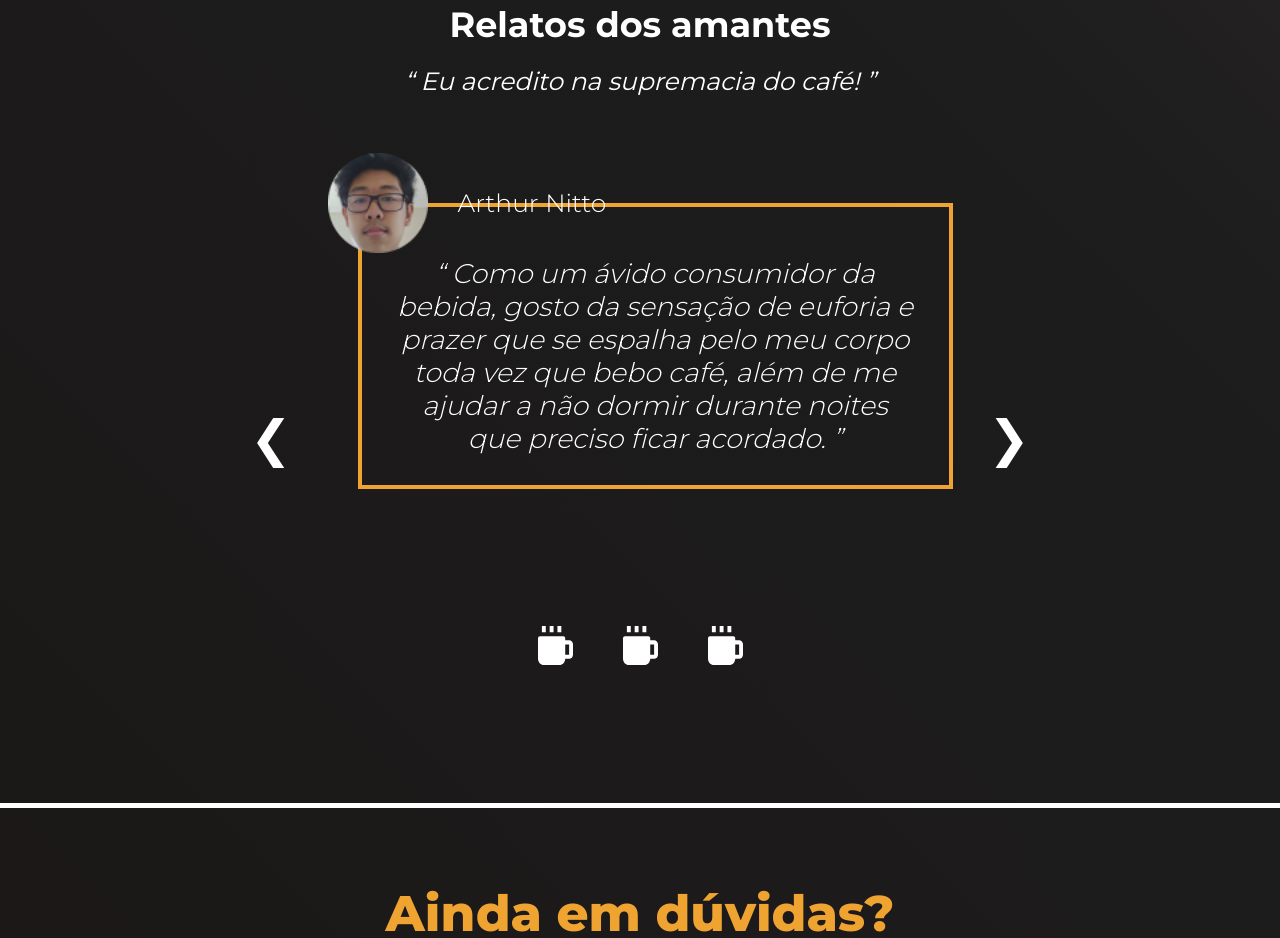
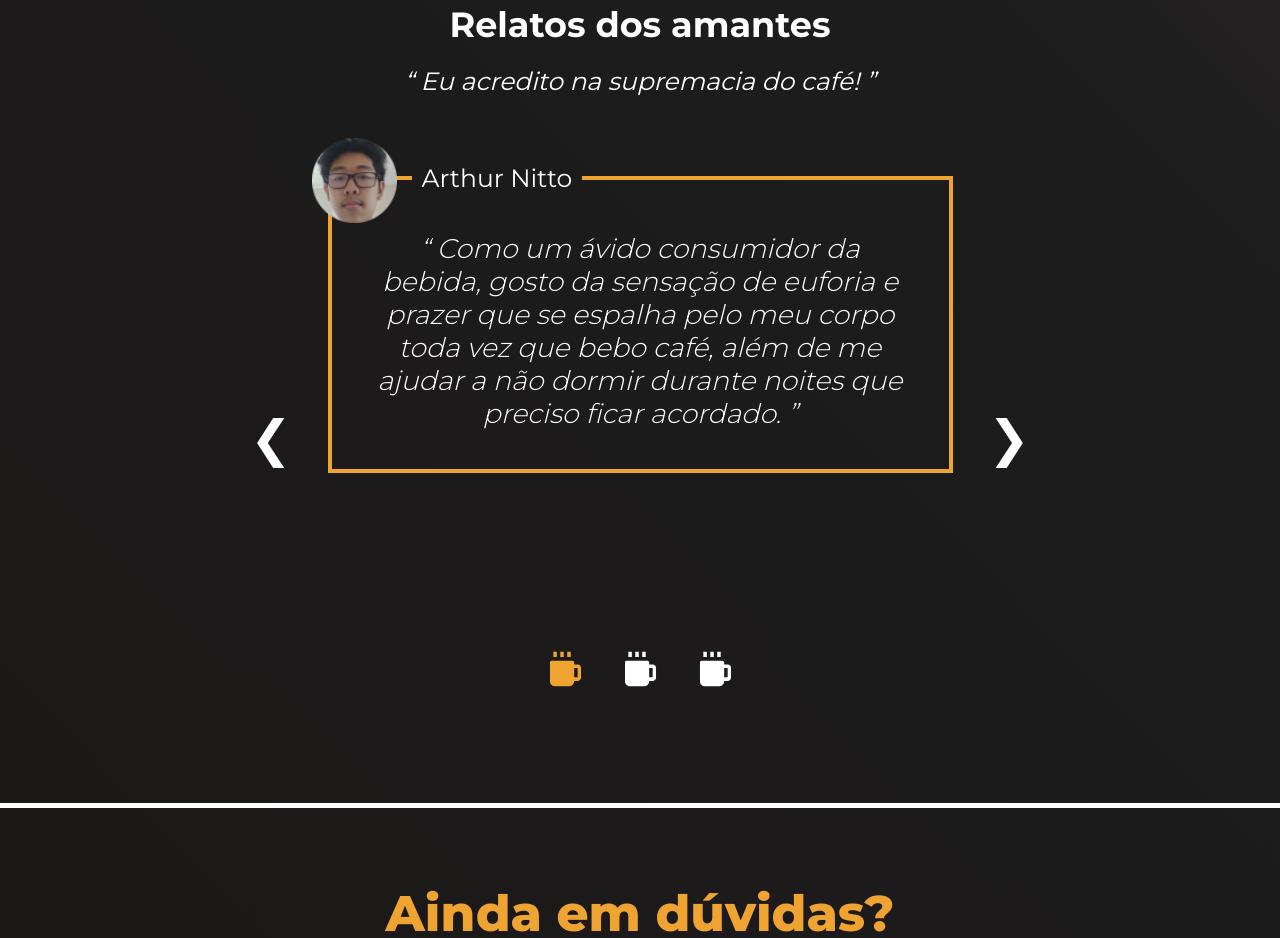
Before and after one commit to ryansakurai/capacitacao-html-css, a plain HTML site: page index.html in a window 1280 px wide. Shown: the part 2797-3735 px from the top of the page. Drawn offline with Linux system fonts and the light colour scheme; a web font is replaced by a local one.

Commit message:
slides consertados

```diff
--- a/index.html
+++ b/index.html
@@ -164,45 +164,39 @@
                 </p>
             </header>
             <div class="secundaria-conteudo">
-                <div class="slide arthur">
-                    <div class="legenda">
-                        <img src="assets/arthur.png" alt="">
-                        <p>
-                            Arthur Nitto
-                        </p>
-                    </div>
+                <fieldset class="slide arthur">
+                    <legend> Arthur Nitto </legend>
+                    <img src="assets/arthur.png" alt="">
                     <p class="relato">
                         <q> Como um ávido consumidor da bebida, gosto da sensação de euforia e prazer que se espalha pelo meu corpo toda vez que bebo café, além de me ajudar a não dormir durante noites que preciso ficar acordado. </q>
                     </p>
-                </div>
-                <div class="slide marcelo">
-                    <div class="legenda">
-                        <img src="assets/marcelo.png" alt="">
-                        <p>
-                            Marcelo Pirro
-                        </p>
-                    </div>
+                </fieldset>
+                <fieldset class="slide marcelo">
+                    <legend> Marcelo Pirro </legend>
+                    <img src="assets/marcelo.png" alt="">
                     <p class="relato">
                         <q> Minha relação com o café é tipo: 'eu cheguei em um ponto em que eu preciso do café pra funcionar'. Eu sinto muito essa vibe de que o café é o que 'starta' o me dia e me da energia pra fazer as paradas. </q>
                     </p>
-                </div>
-                <div class="slide titi">
-                    <div class="legenda">
-                        <img src="assets/titi.png" alt="">
-                        <p>
-                            Thiago Proença
-                        </p>
-                    </div>
+                </fieldset>
+                <fieldset class="slide titi">
+                    <legend> Thiago Proença </legend>
+                    <img src="assets/titi.png" alt="">
                     <p class="relato">
                         <q> Eu gosto da sensação de tranquilidade ao aproveitar uma boa xícara de café logo pela manhã, depois de uma boa noite de sono, antes de começar a correria do dia-a-dia. </q>
                     </p>
-                </div>
+                </fieldset>
                 <a class="seta seta-esquerda" onclick="avancarSlide(-1)"> &#10094; </a>
                 <a class="seta seta-direita" onclick="avancarSlide(1)"> &#10095; </a>
                 <div class="bolinhas">
-                    <img class="bolinha" src="assets/cafe-slides.svg" alt="Ícone branco de uma caneca de café" onclick="esteSlide(1)">
-                    <img class="bolinha" src="assets/cafe-slides.svg" alt="Ícone branco de uma caneca de café" onclick="esteSlide(2)"">
-                    <img class="bolinha" src="assets/cafe-slides.svg" alt="Ícone branco de uma caneca de café" onclick="esteSlide(3)"">
+                    <svg class="bolinha" onclick="esteSlide(1)" width="25" height="28" viewBox="0 0 25 28" fill="none" xmlns="http://www.w3.org/2000/svg">
+                        <path d="M2.77778 0H5.55556V4.42019H2.77778V0ZM8.33333 0H11.1111V4.42019H8.33333V0ZM13.8889 0H16.6667V4.42019H13.8889V0ZM22.2222 10.3138H19.4444V8.84037C19.4444 8.4496 19.2981 8.07484 19.0376 7.79852C18.7772 7.52221 18.4239 7.36698 18.0556 7.36698H1.38889C1.02053 7.36698 0.667263 7.52221 0.406796 7.79852C0.146329 8.07484 0 8.4496 0 8.84037V23.5743C0 24.7466 0.438987 25.8709 1.22039 26.6999C2.00179 27.5288 3.0616 27.9945 4.16667 27.9945H15.2778C16.3828 27.9945 17.4427 27.5288 18.2241 26.6999C19.0055 25.8709 19.4444 24.7466 19.4444 23.5743H22.2222C23.7542 23.5743 25 22.2527 25 20.6275V13.2606C25 11.6354 23.7542 10.3138 22.2222 10.3138ZM19.4444 20.6275V13.2606H22.2222L22.225 20.6275H19.4444Z" fill="white"/>
+                    </svg>
+                    <svg class="bolinha" onclick="esteSlide(2)" width="25" height="28" viewBox="0 0 25 28" fill="none" xmlns="http://www.w3.org/2000/svg">
+                        <path d="M2.77778 0H5.55556V4.42019H2.77778V0ZM8.33333 0H11.1111V4.42019H8.33333V0ZM13.8889 0H16.6667V4.42019H13.8889V0ZM22.2222 10.3138H19.4444V8.84037C19.4444 8.4496 19.2981 8.07484 19.0376 7.79852C18.7772 7.52221 18.4239 7.36698 18.0556 7.36698H1.38889C1.02053 7.36698 0.667263 7.52221 0.406796 7.79852C0.146329 8.07484 0 8.4496 0 8.84037V23.5743C0 24.7466 0.438987 25.8709 1.22039 26.6999C2.00179 27.5288 3.0616 27.9945 4.16667 27.9945H15.2778C16.3828 27.9945 17.4427 27.5288 18.2241 26.6999C19.0055 25.8709 19.4444 24.7466 19.4444 23.5743H22.2222C23.7542 23.5743 25 22.2527 25 20.6275V13.2606C25 11.6354 23.7542 10.3138 22.2222 10.3138ZM19.4444 20.6275V13.2606H22.2222L22.225 20.6275H19.4444Z" fill="white"/>
+                    </svg>
+                    <svg class="bolinha" onclick="esteSlide(3)" width="25" height="28" viewBox="0 0 25 28" fill="none" xmlns="http://www.w3.org/2000/svg">
+                        <path d="M2.77778 0H5.55556V4.42019H2.77778V0ZM8.33333 0H11.1111V4.42019H8.33333V0ZM13.8889 0H16.6667V4.42019H13.8889V0ZM22.2222 10.3138H19.4444V8.84037C19.4444 8.4496 19.2981 8.07484 19.0376 7.79852C18.7772 7.52221 18.4239 7.36698 18.0556 7.36698H1.38889C1.02053 7.36698 0.667263 7.52221 0.406796 7.79852C0.146329 8.07484 0 8.4496 0 8.84037V23.5743C0 24.7466 0.438987 25.8709 1.22039 26.6999C2.00179 27.5288 3.0616 27.9945 4.16667 27.9945H15.2778C16.3828 27.9945 17.4427 27.5288 18.2241 26.6999C19.0055 25.8709 19.4444 24.7466 19.4444 23.5743H22.2222C23.7542 23.5743 25 22.2527 25 20.6275V13.2606C25 11.6354 23.7542 10.3138 22.2222 10.3138ZM19.4444 20.6275V13.2606H22.2222L22.225 20.6275H19.4444Z" fill="white"/>
+                    </svg>
                 </div>
             </div>
         </section>
@@ -233,7 +227,7 @@
 
 </html>
 
-// funcionamento dos slides
+<!-- funcionamento dos slides -->
 <script>
     let slideIndice = 1;
     mostrarSlide(slideIndice);
@@ -263,10 +257,10 @@
             slides[i].style.display = "none";
         }
         for (i = 0; i < bolinhas.length; i++) {
-            bolinhas[i].className = bolinhas[i].className.replace(" active", "");
+            bolinhas[i].classList.remove("active")
         }
 
-        slides[slideIndice-1].style.display = "block";
-        bolinhas[slideIndice-1].className += " active";
+        slides[slideIndice-1].style.display = "flex";
+        bolinhas[slideIndice-1].classList.add("active")
     }
 </script>
--- a/style.css
+++ b/style.css
@@ -260,47 +260,39 @@ h1 {
 
 .slide {
     display: none;
+    border-color: #EFA331;
+    border-width: 4px;
+    border-style: solid;
     position: relative;
     grid-area: quadro;
     width: 625px;
-    height: 300px;
+    height: 310px;
+    margin-top: 10px;
     margin-left: auto;
     margin-right: auto;
 }
 
-.slide .legenda {
-    position: absolute;
-    display: flex;
-    justify-content: flex-start;
-    align-items: center;
+.slide legend {
+    text-align: left;
+    margin-left: 80px;
+    padding-left: 10px;
+    padding-right: 10px;
+    font-size: 25px;
 }
 
-.slide .legenda img {
-    width: 100px;
+.slide img {
+    position: absolute;
+    width: 85px;
+    left: -20px;
+    top: -55px;
 }
 
-.slide .legenda p {
-    font-size: 25px;
-    font-weight: 300;
-    margin-left: 30px;
-}
-
-#relatos .relato {
-    border-style: solid;
-    border-width: 4px;
-    border-color: #EFA331;
+.slide p {
+    margin: auto;
+    margin-left: 40px;
+    margin-right: 40px;
     font-size: 27px;
     font-weight: 300;
-    padding-left: 35px;
-    padding-right: 35px;
-    padding-top: 50px;
-    padding-bottom: 30px;
-    margin-top: 50px;
-    margin-left: 30px;
-}
-
-#relatos .titi .relato {
-    padding-bottom: 63px;
 }
 
 #relatos .seta {
@@ -332,12 +324,25 @@ h1 {
 }
 
 .bolinhas .bolinha {
-    width: 35px;
+    transform: scale(1.25);
     margin: auto 25px;
+    margin-bottom: 40px;
     cursor: pointer;
     user-select: none;
     -webkit-user-select: none; /* Safari */
     -ms-user-select: none; /* IE 10 and IE 11 */
+}
+
+.bolinha path {
+    fill: white;
+}
+
+.bolinha:hover path {
+    fill: #F2BD6C;
+}
+
+.active path {
+    fill: #EFA331;
 }
 
 #duvidas {
```
Also changed, not shown: assets/cafe-slides.svg (deleted).
